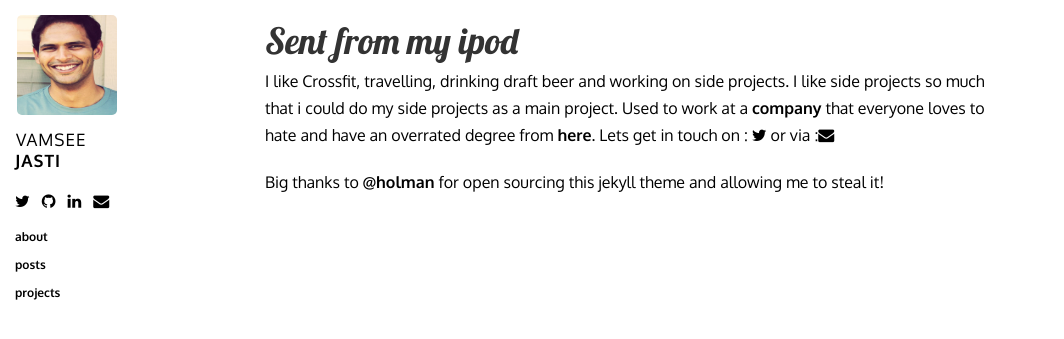
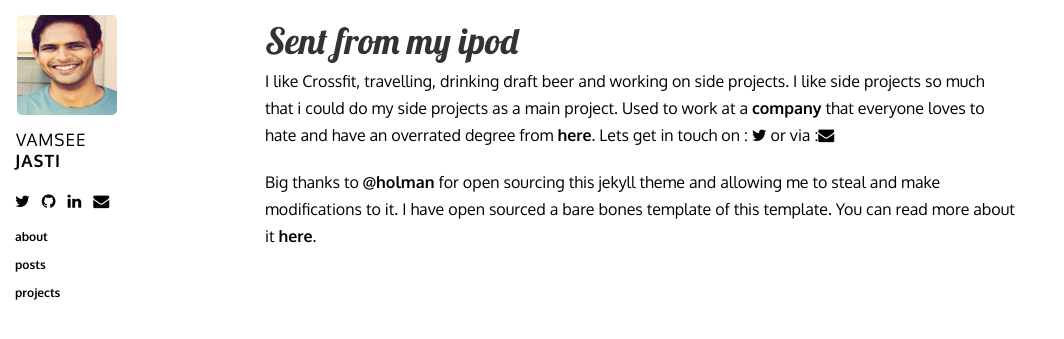
Before and after one commit to jasti/jasti.github.io, a Jekyll site: the page built from about.html, in a window 1280 px wide. Shown: the top 339 px of the page, without its empty margins (0-1064 px from the left). Built offline with Jekyll 4.4.1, drawn with Linux system fonts in a browser that asks for light colours; nearby versions of some CDN libraries; Markdown is read by kramdown in place of the engine named in the settings.

Commit message:
update about

```diff
--- a/about.html
+++ b/about.html
@@ -13,7 +13,7 @@
       </p>
 
 
-  <p> Big thanks to <a href ="https://github.com/holman/left">@holman</a> for open sourcing this jekyll theme and allowing me to steal it!</p>
+  <p> Big thanks to <a href ="https://github.com/holman/left">@holman</a> for open sourcing this jekyll theme and allowing me to steal and make modifications to it. I have open sourced a bare bones template of this template. You can read more about it <a href ="http://vamseejasti.com/posts/blog/">here</a>.
 
 
 </section>
```
